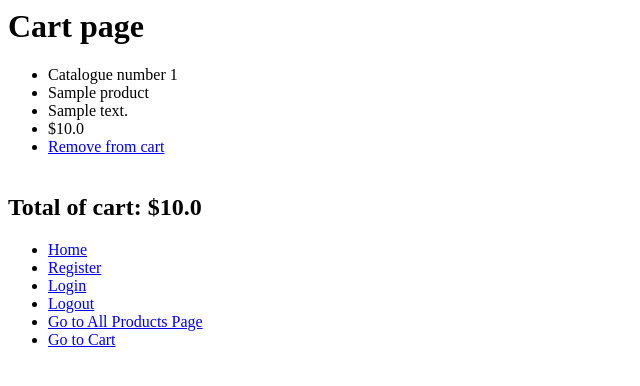
After one commit to TheArchDev/django_ecommerce, a Django app: page /products/cart/ in a window 1280 px wide. The commit adds this page. Shown: the top 386 px of the page, without its empty margins (0-640 px from the left). Run offline with Django 3.2, Linux system fonts and the light colour scheme; a user stored in the database is signed in; tables that the repository leaves empty hold one stand-in row (values such as "Sample post").

Commit message:
Adding shopping cart functionality

```diff
--- a/products/models.py
+++ b/products/models.py
@@ -1,6 +1,7 @@
 from __future__ import unicode_literals
 
 from django.db import models
+from django.contrib.auth.models import User
 
 class Product(models.Model):
       name = models.CharField(max_length=200)
@@ -8,3 +9,10 @@ class Product(models.Model):
       price = models.FloatField()
       def __str__(self):
       	  return self.name
+
+class Order(models.Model):
+      status = models.IntegerField()
+      user = models.ForeignKey(User)
+      items = models.ManyToManyField(Product)
+      def __str__(self):
+            return str(self.status)
--- /dev/null
+++ b/products/templates/products/cart.html
@@ -0,0 +1,23 @@
+<h1>Cart page</h1>
+
+<ul>
+{% for order_item in order_items %}
+<li>Catalogue number {{ order_item.id }}</li>
+<li>{{ order_item.name }}</li>
+<li>{{ order_item.description }}</li>
+<li>${{ order_item.price }}</li>
+<li><a href="/products/remove/{{ order_item.id }}">Remove from cart</a></li>
+</br>
+{% endfor %}
+</ul>
+
+<h2>Total of cart: ${{ cart_total }}</h2>
+
+<ul>
+	<li><a href="/">Home</a></li>
+	<li><a href="/register">Register</a></li>
+	<li><a href="/login">Login</a></li>
+	<li><a href="/logout">Logout</a></li>
+	<li><a href="/products/">Go to All Products Page</a></li>
+	<li><a href="/products/cart">Go to Cart</a></li>
+</ul>
--- a/products/urls.py
+++ b/products/urls.py
@@ -1,6 +1,9 @@
 from django.conf.urls import url
 
 urlpatterns = [
-     url(r'^$', 'products.views.index', name='index'),
-     url(r'^(?P<id>[0-9]+)/$', 'products.views.product_page', name="product_page"),
+	url(r'^$', 'products.views.index', name='index'),
+	url(r'^(?P<id>[0-9]+)/$', 'products.views.product_page', name="product_page"),
+	url(r'^add/(?P<product_id>[0-9]+)', 'products.views.add_to_cart', name="add_to_cart"),
+	url(r'^remove/(?P<product_id>[0-9]+)', 'products.views.remove_from_cart', name="remove_from_cart"),
+	url(r'^cart/', 'products.views.cart', name='cart'),
          ]
--- a/products/views.py
+++ b/products/views.py
@@ -3,6 +3,9 @@ from django.shortcuts import render,redirect
 from django.core.paginator import Paginator, EmptyPage, PageNotAnInteger
 from django.db.models import Q
 
+#think could have either .models or products.models
+from .models import Order
+from django.http import HttpResponse
 
 
 def index(request):
@@ -35,7 +38,7 @@ def index(request):
 	#alternatively could have done two separate if statements. One to check for pricemore, then the altered all_products out of that can feed into the next if statement which will check for priceless, before amending all_products as appropriate
 
 	#it's saying 10 max
-	paginator = Paginator(all_products,10)
+	paginator = Paginator(all_products,5)
 
 	#Line below is basically saying get this value out of the dictionary.
 	#request.GET is like/derived from a dictionary. This is to do with the HTTP GET, operating on the string.
@@ -57,3 +60,75 @@ def index(request):
 def product_page(request,id):
 	p = Product.objects.get(pk=id)
 	return render(request,'products/product.html', {'product': p})
+
+def add_to_cart(request, product_id):
+	print "auth",request.user.is_authenticated()
+	if request.user.is_authenticated():
+		#request is an object. request.user is an object
+		# 1. only returns orders that are the current user's
+		# 2. only returns orders that are active (status=1)
+		orders=Order.objects.filter(user=request.user,status=1)
+		# SELECT * FROM product_order WHERE user_id = 1 AND status = 1;
+		#orders is an array that sometimes contains an object
+		# if there are no active orders for the current user
+		if len(orders) == 0:
+			# creates the order that is active and associated with the current user
+			order=Order(status=1, user=request.user)
+			order.save()
+			# INSERT INTO product_order (user_id, status) VALUES (eg1,1);
+			# grab product instance from products that has the right id
+			product = Product.objects.get(id=product_id)
+			# SELECT * FROM product_product WHERE id = 1;
+
+			# adds product instance to current user's active order instance
+			order.items.add(product)
+			# INSERT INTO product_order_item (product_id,order_id) VALUES (1,1);
+
+			#return HttpResponse("An open order did not exist. We created a new order and added the product to it.")
+			print "Signal 1"
+			return redirect("/products/cart")
+
+		# if the current user already has an active order
+		else:
+			# get user's active order instance out of array
+			order = orders[0]
+			#get the product
+			product = Product.objects.get(id=product_id)
+			#add 2 user's active order instance
+			order.items.add(product)
+
+			#return HttpResponse("An open order already existed, we added a product to that open order.")
+			print "Signal 2"
+			return redirect("/products/cart")
+
+	return redirect("/login")
+
+def remove_from_cart(request, product_id):
+	print "product_id", product_id
+
+	orders = Order.objects.filter(user=request.user,status=1)
+	order = orders[0]
+	order.save()
+	order.items.remove(product_id)
+
+	#return HttpResponse("Clicked to remove item from cart")
+	return redirect("/products/cart")
+
+def cart(request):
+	if not request.user.is_authenticated():
+		print "Trigger cart login"
+		return redirect("/login")
+
+	#Need to add in an if statement such that if browser comes to this site without having placed an order
+
+	orders = Order.objects.filter(user=request.user,status=1)
+
+	order = orders[0]
+	order.save()
+
+	order_items = order.items.all()
+
+	cart_total=sum([order_item.price for order_item in order_items])
+
+	return render(request,"products/cart.html", {"order_items": order_items, "cart_total":cart_total})
+	#return HttpResponse("You're successfully logged into your cart")
```
Also changed, not shown: ecommerce/templates/ecommerce/home.html (+9 -0 lines), ecommerce/templates/ecommerce/login.html (+9 -0 lines), ecommerce/templates/ecommerce/register.html (+9 -0 lines), products/templates/products/index.html (+9 -9 lines), products/templates/products/product.html (+10 -0 lines), products/migrations/0002_order.py (added).
